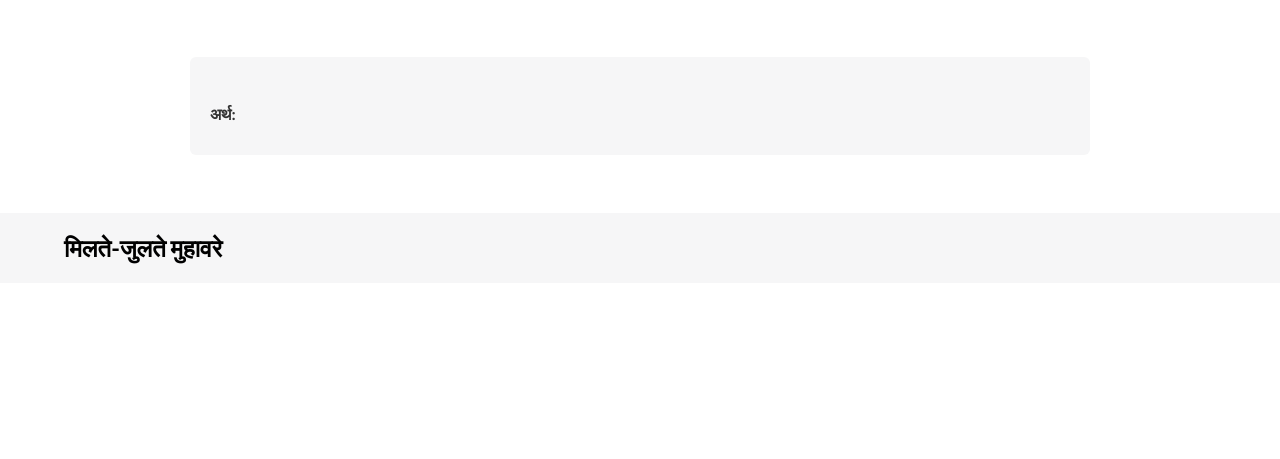
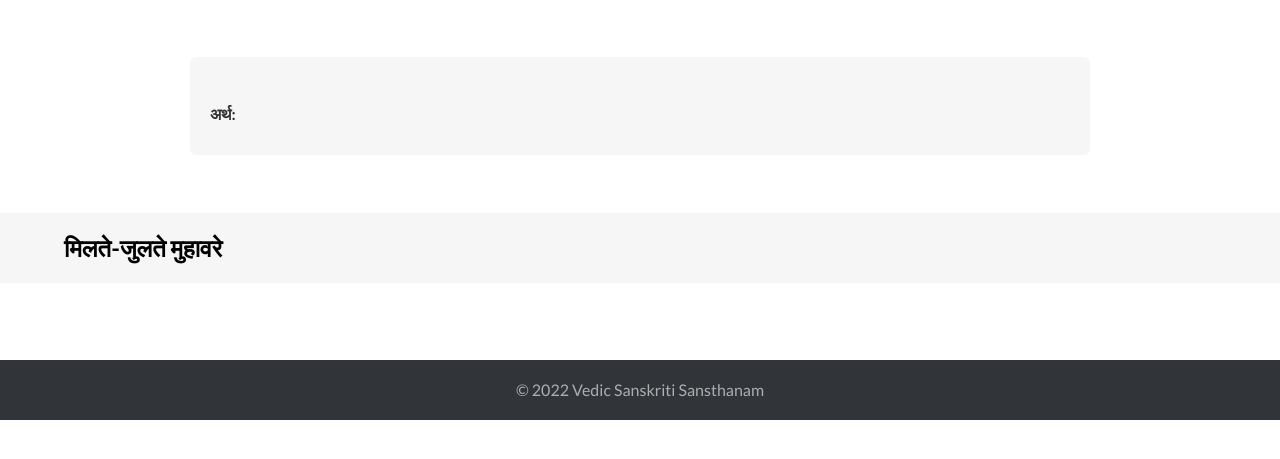
Before and after one commit to VaibhavSri9637/php-vaidik-sanskriti-sansthaanam, a PHP site: page /idiom.php?id=1 in a window 1280 px wide. Shown: the part 306-765 px from the top of the page. Run offline with PHP 8.4, Linux system fonts and the light colour scheme; data that the repository does not hold is empty; some libraries are stand-ins or nearby versions; some web fonts are replaced.

Commit message:
changed code to dev

```diff
--- a/about-us/index.php
+++ b/about-us/index.php
@@ -34,6 +34,7 @@
             मैं अनुरोध करता हूँ कि आप बोलचाल और लेखन में इस वेबसाइट की जानकारी का उपयोग करें और अगली पीढ़ी तक इस ज्ञान को बढ़ाएँ। इस प्रयास में आपके किसी भी प्रकार के योगदान का हम स्वागत करते हैं!!
         </p>
     </div>
+    <?php include('./components/footer.php') ?>
     <script>
         $(document).ready(function() {
             $("#vision-switch").click(function() {
--- a/admin.php
+++ b/admin.php
@@ -136,6 +136,7 @@ if (isset($_POST["delete-idiom"])) {
             </div>
         <?php } ?>
     </div>
+    <?php include('./components/footer.php') ?>
     <script>
         var allidioms = <?php echo json_encode($allidioms); ?>;
         console.log("allidioms", allidioms)
--- a/components/footer.php
+++ b/components/footer.php
@@ -1,6 +1,6 @@
 <div class="footer">
     <div class="footer-content">
-        <a href="/" class="unstyled-link lato-regular" alt="Vedic Sanskriti Sansthaanam">
+        <a href="/php-vaidik-sanskriti-sansthaanam/" class="unstyled-link lato-regular" alt="Vedic Sanskriti Sansthaanam">
             © 2022 Vedic Sanskriti Sansthanam
         </a>
     </div>
--- a/components/header.php
+++ b/components/header.php
@@ -1,22 +1,22 @@
 <div id="header" class="header">
     <div id="sub-header" class="sub-header">
         <div class="header-logo-container">
-            <a class="unstyled-link" href="/">
+            <a class="unstyled-link" href="/php-vaidik-sanskriti-sansthaanam/">
                 <h1 class="muli-regular">वैदिक संस्कृति संस्थानं</h1>
             </a>
         </div>
         <div>
             <ul class="header-menu-container lato-regular">
-                <a class="unstyled-link" href="/">
+                <a class="unstyled-link" href="/php-vaidik-sanskriti-sansthaanam/">
                     <li>Home</li>
                 </a>
-                <a class="unstyled-link" href="/about-us">
+                <a class="unstyled-link" href="/php-vaidik-sanskriti-sansthaanam/about-us">
                     <li>About Us</li>
                 </a>
-                <a class="unstyled-link" href="/contribute">
+                <a class="unstyled-link" href="/php-vaidik-sanskriti-sansthaanam/contribute">
                     <li>Contribute</li>
                 </a>
-                <a class="unstyled-link" href="/contact-us">
+                <a class="unstyled-link" href="/php-vaidik-sanskriti-sansthaanam/contact-us">
                     <li>Contact Us</li>
                 </a>
             </ul>
@@ -27,16 +27,16 @@
     </div>
     <div class="mobile-menu-dropdown" id="mobile-menu-dropdown">
         <ul class="mobile-menu-list-container">
-            <a class="unstyled-link" href="/">
+            <a class="unstyled-link" href="/php-vaidik-sanskriti-sansthaanam/">
                 <li class="mobile-menu-list lato-regular">Home</li>
             </a>
-            <a class="unstyled-link" href="/about-us">
+            <a class="unstyled-link" href="/php-vaidik-sanskriti-sansthaanam/about-us">
                 <li class="mobile-menu-list lato-regular">About Us</li>
             </a>
-            <a class="unstyled-link" href="/contribute">
+            <a class="unstyled-link" href="/php-vaidik-sanskriti-sansthaanam/contribute">
                 <li class="mobile-menu-list lato-regular">Contribute</li>
             </a>
-            <a class="unstyled-link" href="/contact-us">
+            <a class="unstyled-link" href="/php-vaidik-sanskriti-sansthaanam/contact-us">
                 <li class="mobile-menu-list lato-regular">Contact Us</li>
             </a>
         </ul>
--- a/contact-us/index.php
+++ b/contact-us/index.php
@@ -42,6 +42,7 @@
 
         </p>
     </div>
+    <?php include('./components/footer.php') ?>
     <script>
         $(document).ready(function() {
             $("#vision-switch").click(function() {
--- a/contribute/index.php
+++ b/contribute/index.php
@@ -86,6 +86,7 @@ if (isset($_POST["submit"])) {
             } ?>
         </form>
     </div>
+    <?php include('./components/footer.php') ?>
     <script>
         $(document).ready(function() {
             $("#vision-switch").click(function() {
--- a/db_connect.php
+++ b/db_connect.php
@@ -1,5 +1,5 @@
 <?php
-$conn = mysqli_connect('184.168.97.101', 'root_1', 'nf16Mysql', 'vaidic_sanskriti_sansthaanam');
+$conn = mysqli_connect('localhost', 'root', 'nf16Mysql', 'vaidic_sanskriti_sansthaanam');
 mysqli_set_charset($conn, 'utf8');
 if (!$conn) {
     echo 'Connection error: ' . mysqli_connect_error();
--- a/idiom.php
+++ b/idiom.php
@@ -85,6 +85,7 @@ if ($found) {
     <div class="pages-content-container lato-regular">
         <div id="similar-idioms-container" class="popular-idioms-container"></div>
     </div>
+    <?php include('./components/footer.php') ?>
     <script>
         var similaridioms = <?php echo json_encode($similaridioms); ?>;
 
@@ -99,7 +100,7 @@ if ($found) {
                 $(".pages-more-heading-container h1").text("मिलते-जुलते मुहावरे");
                 var similarhtml = ""
                 for (var i = 0; i < similaridioms.length; i++) {
-                    similarhtml = similarhtml + "<div class='popular-idioms-box lato-regular'><a class='unstyled-link' href='/idiom.php?id=" + similaridioms[i].id + "'>" + similaridioms[i].hindi_muhavra + "</a></div>"
+                    similarhtml = similarhtml + "<div class='popular-idioms-box lato-regular'><a class='unstyled-link' href='/php-vaidik-sanskriti-sansthaanam/idiom.php?id=" + similaridioms[i].id + "'>" + similaridioms[i].hindi_muhavra + "</a></div>"
                 }
                 $("#similar-idioms-container").html(similarhtml);
             } else {
@@ -110,7 +111,7 @@ if ($found) {
                 $(".pages-more-heading-container h1").text("Similar idioms")
                 var similarhtml = ""
                 for (var i = 0; i < similaridioms.length; i++) {
-                    similarhtml = similarhtml + "<div class='popular-idioms-box lato-regular'><a class='unstyled-link' href='/idiom.php?id=" + similaridioms[i].id + "'>" + similaridioms[i].english_muhavra + "</a></div>"
+                    similarhtml = similarhtml + "<div class='popular-idioms-box lato-regular'><a class='unstyled-link' href='/php-vaidik-sanskriti-sansthaanam/idiom.php?id=" + similaridioms[i].id + "'>" + similaridioms[i].english_muhavra + "</a></div>"
                 }
                 $("#similar-idioms-container").html(similarhtml);
             }
@@ -131,7 +132,7 @@ if ($found) {
         $(document).ready(function() {
             var similarhtml = ""
             for (var i = 0; i < similaridioms.length; i++) {
-                similarhtml = similarhtml + "<div class='popular-idioms-box lato-regular'><a class='unstyled-link' href='/idiom.php?id=" + similaridioms[i].id + "'>" + similaridioms[i].hindi_muhavra + "</a></div>"
+                similarhtml = similarhtml + "<div class='popular-idioms-box lato-regular'><a class='unstyled-link' href='/php-vaidik-sanskriti-sansthaanam/idiom.php?id=" + similaridioms[i].id + "'>" + similaridioms[i].hindi_muhavra + "</a></div>"
             }
             $("#similar-idioms-container").html(similarhtml);
         })
--- a/idioms-results.php
+++ b/idioms-results.php
@@ -76,6 +76,7 @@ if (isset($_POST['submit']) && !empty(htmlspecialchars($_POST['search-idioms']))
             </div>
         <?php } ?>
     </div>
+    <?php include('./components/footer.php') ?>
     <script>
         $(document).ready(function() {
             var language = '<?php echo $language; ?>';
```
Also changed, not shown: index.php (+3 -7 lines).
